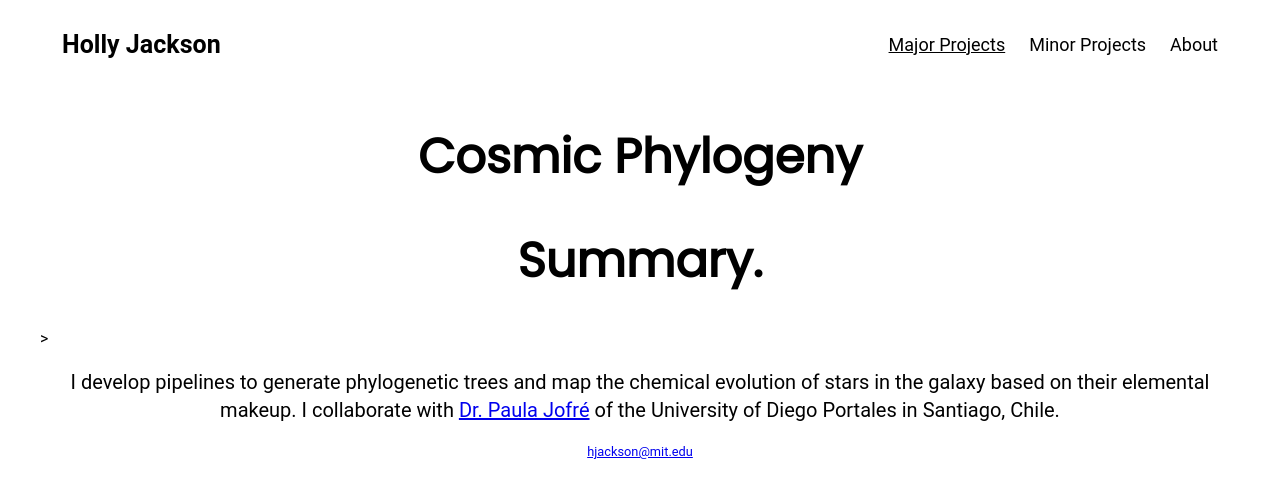
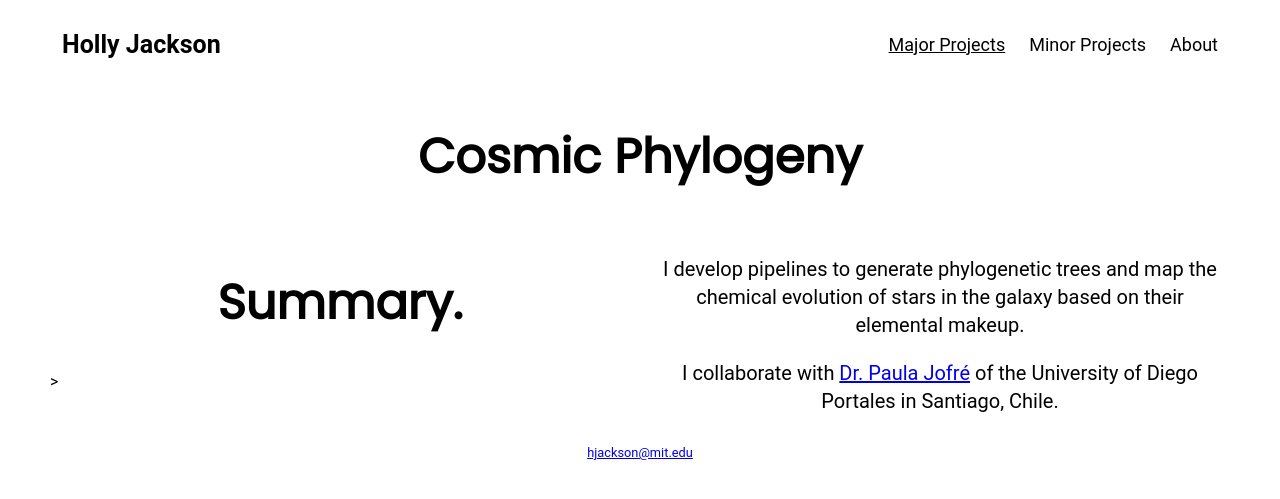
Before and after one commit to hollyjackson/hollyjackson.github.io, a Jekyll site: the page built from cosmic-phylogeny/index.html, in a window 1280 px wide. Shown: the top 499 px of the page. Built offline with Jekyll 4.4.1, drawn with Linux system fonts in a browser that asks for light colours.

Commit message:
reformatting pages, attempt at column layout

```diff
--- a/cosmic-phylogeny/index.html
+++ b/cosmic-phylogeny/index.html
@@ -1,8 +1,14 @@
 ---
-layout: project
+layout: page
 title: "Cosmic Phylogeny"
 ---
 
-I develop pipelines to generate phylogenetic trees and map the chemical evolution of stars in the galaxy based on their elemental makeup.
-
-I collaborate with <a href="http://www.paulajofre.com/">Dr. Paula Jofré</a> of the University of Diego Portales in Santiago, Chile.
+<div class="row">
+    <div class="column">
+        <h1>Summary.</h1>>
+    </div>
+    <div class="column">
+        <p>I develop pipelines to generate phylogenetic trees and map the chemical evolution of stars in the galaxy based on their elemental makeup.</p>
+        <p>I collaborate with <a href="http://www.paulajofre.com/">Dr. Paula Jofré</a> of the University of Diego Portales in Santiago, Chile.</p>
+    </div>
+</div>
--- a/css/main.css
+++ b/css/main.css
@@ -86,6 +86,34 @@ footer {
     border-top: 0px;
     font-size: .8em;
     text-align: center;
+}
+
+.center {
+    display: block;
+    margin-left: auto;
+    margin-right: auto;
+    width: 75%;
+}
+
+/* Create two equal columns that floats next to each other */
+.column {
+    float: left;
+    width: 50%;
+    padding: 10px;
+}
+
+/* Clear floats after the columns */
+.row:after {
+    content: "";
+    display: table;
+    clear: both;
+}
+
+/* Responsive layout - makes the two columns stack on top of each other instead of next to each other */
+@media screen and (max-width: 300px) {
+    .column {
+        width: 100%;
+    }
 }
 
 /* body {
--- a/minor-projects/index.html
+++ b/minor-projects/index.html
@@ -3,4 +3,4 @@ layout: page
 title: "Minor Projects"
 ---
 
-Test text.
+<p>Test text.</p>
```
Also changed, not shown: about/index.html (+3 -6 lines).
